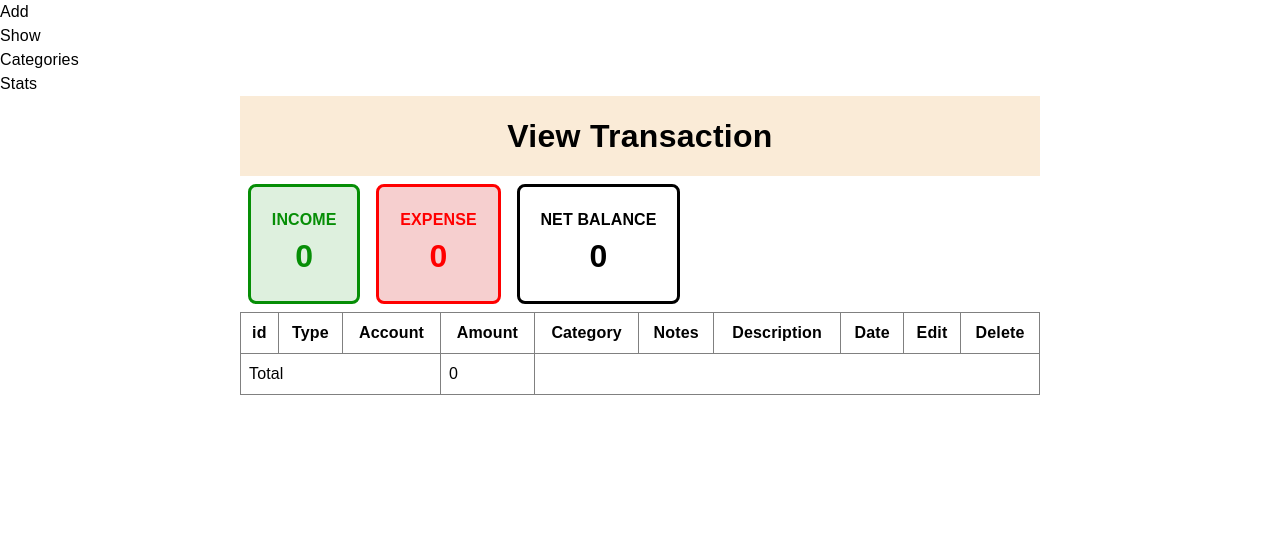
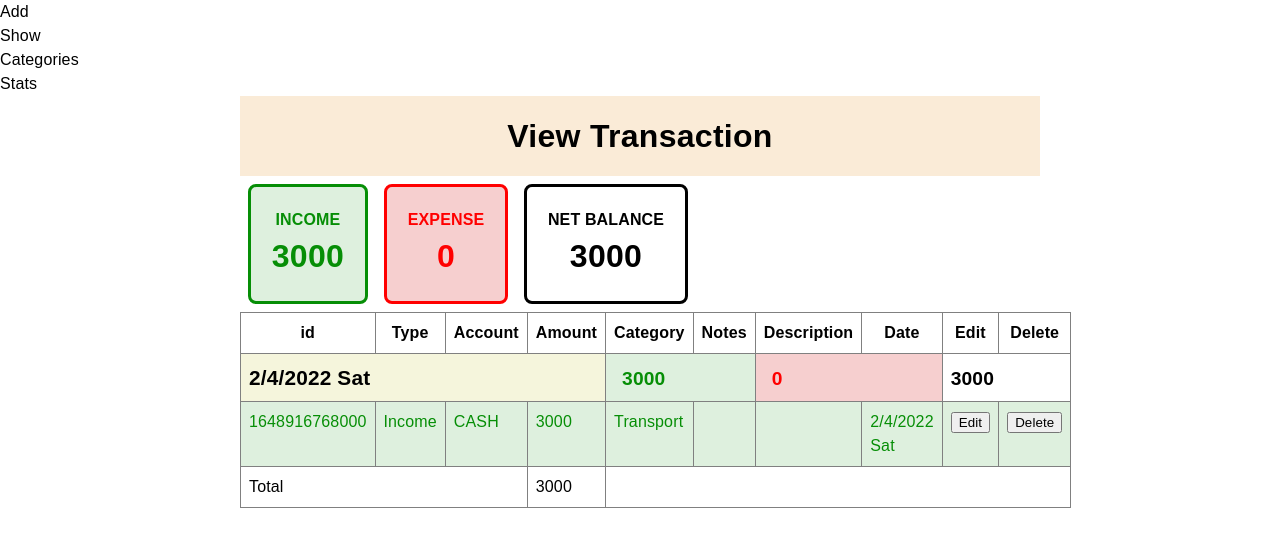
Before and after one commit to vratnoo/Just-React, a React (Create React App) app: page /show in a window 1280 px wide. Shown: the top 546 px of the page. Built offline with nearby package versions, Linux system fonts and the light colour scheme; what chartjs-plugin-autocolors would draw is missing.

Commit message:
rearanged app state using react redux

```diff
--- a/package.json
+++ b/package.json
@@ -11,8 +11,12 @@
     "react": "^18.0.0",
     "react-chartjs-2": "^4.1.0",
     "react-dom": "^18.0.0",
+    "react-redux": "^8.0.1",
     "react-router-dom": "^6.3.0",
     "react-scripts": "5.0.0",
+    "redux": "^4.2.0",
+    "redux-devtools-extension": "^2.13.9",
+    "redux-thunk": "^2.4.1",
     "web-vitals": "^2.1.4"
   },
   "scripts": {
--- a/src/App.js
+++ b/src/App.js
@@ -1,6 +1,6 @@
 import React, { useEffect, useState } from 'react'
-import  AddTransaction from "./AddTransaction"
-import  ShowTransaction from "./ShowTransaction"
+import  AddTransaction from "./features/transaction/AddTransaction"
+import  ShowTransaction from "./features/transaction/ShowTransaction"
 import  TransactionChart from "./Stats"
 import Navigation from './component/Navigation'
 import Category from "./categories"
@@ -23,7 +23,7 @@ function App() {
                     ])
     const [transactionList,setTransactionList] = useState([]);
     const [isEdit,setIsEdit] = useState(false)
-    const [editId,setEditId] = useState("")
+    const [editId,setEditId] = useState(null)
     const navigate = useNavigate()
 
   useEffect(()=>{
@@ -66,8 +66,8 @@ function App() {
 
 
 
-  const AddProps = {transactionType,accounts,categories,transactionList,setIsEdit,addTransaction,updateTransaction,isEdit,editId,}
-  const ShowProps = {transactionType,accounts,categories,transactionList,setTransactionList,handleDelete,handleEdit}
+  const AddProps = {setEditId,transactionType,accounts,categories,transactionList,setIsEdit,addTransaction,updateTransaction,isEdit,editId,}
+  const ShowProps = {setEditId,transactionType,accounts,categories,transactionList,setTransactionList,handleDelete,handleEdit}
   const CategoryProps = {categories,addCategory,deleteCategory,updateCategory,transactionType}
   const ChartProps = {transactionList,categories,transactionType}
   return (
--- a/src/categories.jsx
+++ b/src/categories.jsx
@@ -1,10 +1,18 @@
 import React, { useEffect, useState } from 'react';
+import { useDispatch, useSelector } from 'react-redux';
+import {
+  fetchCategories,
+  categoryAdd,
+  categoryUpdate,
+  categoryDelete,
+} from "./features/categories/categorySlice";
+import {transType} from './features/transaction/transactionSlice'
 
-
-const AddCategory = ({categories,addCategory,isEdit,setIsEdit,currentCategory,transactionType,updateCategory}) => {
-    const initialState = {id:"",name:"",type:transactionType.expense}
+const AddCategory = ({addCategory,isEdit,setIsEdit,currentCategory,transactionType,updateCategory}) => {
+    const initialState = {id:"",name:"",type:transType.EXPENSE}
+    const categories  = useSelector(fetchCategories)
     const [category,setCategory] = useState({})
-
+    const dispatch = useDispatch()
     useEffect(()=>{
 
         if(isEdit && currentCategory!==""){
@@ -22,11 +30,13 @@ const AddCategory = ({categories,addCategory,isEdit,setIsEdit,currentCategory,tr
     const handleSubmit = (e)=>{
         e.preventDefault()
         if(isEdit && currentCategory!==""){
-            updateCategory(category)
+            // updateCategory(category)
+            dispatch(categoryUpdate(category))
             setIsEdit(false)
             setCategory(initialState)
         }else{
-            addCategory({...category,id:Date.now()})
+            // addCategory({...category,id:Date.now()})
+            dispatch(categoryAdd({...category,id:Date.now()}))
             setCategory(initialState)
         }
 
@@ -40,7 +50,7 @@ const AddCategory = ({categories,addCategory,isEdit,setIsEdit,currentCategory,tr
                 <input type="text" name="name" value={category.name} onChange={handleChange}/>
                 <label> Type </label>
                 <select name="type" value={category.type} onChange={handleChange}>
-                {Object.keys(transactionType).map((key,index)=><option value={transactionType[key]}>{key}</option>)}
+                {Object.keys(transType).map((key,index)=><option value={transType[key]}>{key}</option>)}
                 </select>
                 <button>{!isEdit?"SAVE":"UPDATE"}</button>
             </form>
@@ -49,10 +59,12 @@ const AddCategory = ({categories,addCategory,isEdit,setIsEdit,currentCategory,tr
 
 
 
-const ViewCategory = ({categories,currentCategory,setIsEdit,editCategory,deleteCategory,handleEdit,transactionType}) => {
-
+const ViewCategory = ({currentCategory,setIsEdit,editCategory,deleteCategory,handleEdit,transactionType}) => {
+    const categories = useSelector(fetchCategories)
+    const dispatch  = useDispatch()
     const handleDelete  = (id)=>{
-        deleteCategory(id)
+        // deleteCategory(id)
+        dispatch(categoryDelete(id))
         if(currentCategory==id){
             setIsEdit(false)
         }
@@ -64,7 +76,6 @@ const ViewCategory = ({categories,currentCategory,setIsEdit,editCategory,deleteC
         <table>
             <tr>
                 <td>ID</td>
-                <td>sr.no</td>
                 <td>Name</td>
                 <td>Mode</td>
                 <td colSpan={2}>action</td>
@@ -72,9 +83,8 @@ const ViewCategory = ({categories,currentCategory,setIsEdit,editCategory,deleteC
             {categories.map((item,index)=>(
                 <tr key={item.id}>
                 <td>{item.id}</td>
-                <td>{index+1}</td>
                 <td>{item.name}</td>
-                <td>{transactionType.income==item.type?"INCOME":"EXPENSE"}</td>
+                <td>{transType.INCOME==item.type?"INCOME":"EXPENSE"}</td>
 
                 <td><button onClick={()=>handleEdit(item.id)}>Edit</button></td>
                 <td><button onClick={()=>handleDelete(item.id)}>Delete</button></td>
--- a/src/component/Navigation.jsx
+++ b/src/component/Navigation.jsx
@@ -4,7 +4,7 @@ import { Link } from "react-router-dom";
 const Navigation = (props)=>{
     const {setIsEdit} = props
     const handleClick = (e)=>{
-        // e.preventDafault()
+        e.preventDafault()
         setIsEdit(false)
     }
     return(
--- /dev/null
+++ b/src/features/categories/categorySlice.js
@@ -0,0 +1,58 @@
+import { transType } from "../transaction/transactionSlice"
+const initailState = {
+    entities:[
+        {id:1,name:"Food",type:transType.EXPENSE},
+        {id:2,name:"Bills",type:transType.EXPENSE},
+        {id:3,name:"Transport",type:transType.EXPENSE},
+        {id:4,name:"Salary",type:transType.INCOME}
+    ]
+}
+
+
+export const categoryReducer = (state=initailState,action)=>{
+
+    switch(action.type){
+        case 'categories/categoryAdd':{
+            return {...state,entities:[...state.entities,action.payload]}
+        }
+        case 'categories/categoryUpdate':{
+            const updatedCategory = action.payload
+            return {...state,entities:state.entities.map((item)=>item.id === updatedCategory.id?updatedCategory:item )}
+        }
+
+        case 'categories/categoryDelete':{
+            const deletedCategoryId = action.payload
+            return {...state,entities:state.entities.filter((item)=>item.id !== deletedCategoryId)}
+        }
+        default:{
+            return state
+        }
+    }
+}
+
+// action creator
+export const categoryAdd = (category)=>{
+    return {
+        type:'categories/categoryAdd',
+        payload:category
+    }
+}
+
+export const categoryUpdate = (category)=>{
+    return {
+        type:'categories/categoryUpdate',
+        payload:category
+    }
+}
+
+export const categoryDelete = (categoryId)=>{
+    return {
+        type:'categories/categoryDelete',
+        payload:categoryId
+    }
+}
+
+// selector
+export const fetchCategories = (state)=>{
+    return state.categories.entities
+}
--- a/src/AddTransaction.js
+++ b/src/features/transaction/AddTransaction.js
@@ -1,32 +1,44 @@
 import React, { useEffect, useState } from 'react'
-import { useLocation } from 'react-router-dom'
+import { useLocation, useNavigate } from 'react-router-dom'
+import { useDispatch, useSelector } from 'react-redux'
+import {
+  transactionAdd,
+  transType,
+  fetchTransaction,
+  transactionUpdate,
+} from "./transactionSlice";
+import { fetchCategories } from '../categories/categorySlice';
 
 
-
-const AddTransaction = ({transactionType,accounts,categories,setIsEdit,transactionList,setTransactionList,editId,isEdit,addTransaction,updateTransaction})=>{
-
+const AddTransaction = ({transactionType,accounts,setTransactionList,editId,setEditId,addTransaction,updateTransaction})=>{
+    const navigate = useNavigate()
+    const dispatch = useDispatch()
+    const transactions = useSelector(fetchTransaction)
+    const categories = useSelector(fetchCategories)
+    const [type,setType] = useState(transType.EXPENSE)
     let today = new Date().toISOString().slice(0, 10)
-    const [type,setType] = useState(transactionType.expense)
     const initialState = {id:Date.now(),type:type,date:today,amount:0,accountId:0,categoryId:0,notes:"",desc:""}
     const [transaction,setTransaction] = useState(initialState)
+    const transactionList  = transactions.entities
+
 
     useEffect(()=>{
 
 
-            if(isEdit && editId!==""){
-                const currentTransaction = transactionList.filter((item)=>item.id==editId)
+            if(editId!==null){
+                const currentTransaction = transactionList.find((item)=>item.id==editId)
                 // console.log(currentTransaction)
-                setTransaction(currentTransaction[0])
-                setType(currentTransaction[0].type)
+                setTransaction(currentTransaction)
+                setType(currentTransaction.type)
             }else{
 
                 setTransaction(initialState)
-                setIsEdit(false)
+                setEditId(null)
             }
 
 
 
-    },[isEdit,type])
+    },[editId])
 
     const handleChange = (e)=>{
         let name = e.target.name
@@ -49,13 +61,18 @@ const AddTransaction = ({transactionType,accounts,categories,setIsEdit,transacti
     const handleSubmit = (e)=>{
         e.preventDefault()
         // setTransaction({...transaction,id:Date.now()})
-        if(isEdit==true && editId!==""){
-            updateTransaction({...transaction,type:type})
+        if(editId!==null){
+            dispatch(transactionUpdate(transaction))
+            navigate('/show')
+
+            // updateTransaction({...transaction,type:type})
         }else{
-
-            addTransaction({...transaction,id:Date.now(),type:type})
+            dispatch(transactionAdd(transaction))
+            // addTransaction({...transaction,id:Date.now(),type:type})
         }
         setTransaction(initialState)
+
+
 
 
 
@@ -72,12 +89,12 @@ const AddTransaction = ({transactionType,accounts,categories,setIsEdit,transacti
     }
 
     return(
-        <div className={(transactionType.income==type)?"income":"expense"}>
-            {isEdit?(<h2>Edit Transaction</h2>):(<h2>Add Transaction</h2>)}
+        <div className={(transType.INCOME==type)?"income":"expense"}>
+            {editId!==null?(<h2>Edit Transaction</h2>):(<h2>Add Transaction</h2>)}
             <form onSubmit={handleSubmit}>
                 <fieldset>
-                <button className={(transactionType.income==type)?"active":""} onClick={(e)=>handleClick(e,transactionType.income)}>Income</button>
-                <button className={(transactionType.expense==type)?"active":""} onClick={(e)=>handleClick(e,transactionType.expense)}>Expense</button>
+                <button className={(transType.INCOME==type)?"active":""} onClick={(e)=>handleClick(e,transType.INCOME)}>Income</button>
+                <button className={(transType.EXPENSE==type)?"active":""} onClick={(e)=>handleClick(e,transType.EXPENSE)}>Expense</button>
                 </fieldset>
             <label>
                     Date
--- a/src/ShowTransaction.jsx
+++ b/src/features/transaction/ShowTransaction.jsx
@@ -1,5 +1,8 @@
 import React from 'react';
-
+import { useDispatch, useSelector } from 'react-redux';
+import { fetchCategories } from '../categories/categorySlice';
+import {fetchTransaction} from './transactionSlice'
+import { transType, trabsactionDelete } from './transactionSlice';
 const getDay = (item)=>{
     const date = new Date(item)
     const day  = date.toLocaleDateString('en-us', {weekday: 'short' });
@@ -8,12 +11,16 @@ const getDay = (item)=>{
 
 }
 
-const ShowTransaction = ({transactionType,accounts,categories,transactionList,handleDelete,handleEdit})=>{
-
+const ShowTransaction = ({transactionType,accounts,transactionList,handleEdit})=>{
+    const transactions = useSelector(fetchTransaction)
+    const categories = useSelector(fetchCategories)
+    const dispatch = useDispatch()
+    console.log(transactions)
+    transactionList  = transactions.entities
     let totalIncome = 0
     let totalExpense = 0
     transactionList.map((item)=>{
-        if(item.type==transactionType.income){
+        if(item.type==transType.INCOME){
             totalIncome+=parseInt(item.amount)
         }else{
             totalExpense+=parseInt(item.amount)
@@ -21,7 +28,9 @@ const ShowTransaction = ({transactionType,accounts,categories,transactionList,ha
 
     })
 
-
+    const handleDelete = (id)=>{
+        dispatch(trabsactionDelete(id))
+    }
     const TranData = transactionList.reduce((total,item)=>{
         const date = item.date
         const income = 0;
@@ -30,7 +39,7 @@ const ShowTransaction = ({transactionType,accounts,categories,transactionList,ha
                 total[date] = {Data:[],income:0,expense:0}
             }
             total[date].Data.push(item)
-            if(item.type==transactionType.income){
+            if(item.type==transType.INCOME){
                 total[date].income+=parseInt(item.amount)
             }else{
                 total[date].expense+=parseInt(item.amount)
@@ -88,9 +97,9 @@ const ShowTransaction = ({transactionType,accounts,categories,transactionList,ha
                           </tr>
 
                             {TranData[transaction_item].Data.map((item)=>(
-                                <tr className={item.type==transactionType.income?"income":"expense"}>
+                                <tr className={item.type==transType.INCOME?"income":"expense"}>
                                 <td>{item.id}</td>
-                                <td>{item.type==transactionType.expense?"Expense":"Income"}</td>
+                                <td>{item.type==transType.EXPENSE?"Expense":"Income"}</td>
                                 <td>{accounts.map((account)=>(account.id===item.accountId)?account.name:"")}</td>
                                 <td>{item.amount}</td>
                                 <td>{categories.map((category)=>(category.id===item.categoryId)?category.name:"")}</td>
@@ -110,16 +119,7 @@ const ShowTransaction = ({transactionType,accounts,categories,transactionList,ha
                    })}
                     <tr>
                         <td colSpan={3}>Total</td>
-                        <td>{transactionList.reduce((total,item)=>{
-                            if(item.type===transactionType.income){
-
-                                return total+parseInt(item.amount)
-                            }else{
-
-                                return total-parseInt(item.amount)
-                            }
-
-                            },0)}</td>
+                        <td>{totalIncome-totalExpense}</td>
                         <td colSpan={6}></td>
                     </tr>
 
--- /dev/null
+++ b/src/features/transaction/transactionSlice.js
@@ -0,0 +1,70 @@
+export const transType = {
+    INCOME:'income',
+    EXPENSE:'expense'
+}
+const today = new Date().toISOString().slice(0, 10)
+
+const initailState = {
+  entities: [
+    {
+      id: Date.now(),
+      type: transType.INCOME,
+      date: today,
+      amount: 3000,
+      accountId: 0,
+      categoryId: 3,
+      notes: "",
+      desc: "",
+    },
+  ],
+};
+
+export function transactionReducer(state = initailState, action) {
+  switch (action.type) {
+    case "transaction/transactionAdded": {
+      return {...state,entities:[...state.entities,action.payload]};
+    }
+    case "transaction/transactionUpdate": {
+      const updatedTransaction = action.payload
+      return {...state,entities:state.entities.map(item=>item.id===updatedTransaction.id?updatedTransaction:item)};
+    }
+    case "transaction/transactionDelete": {
+      const deletedTransactionId = action.payload
+      return {...state,entities:state.entities.filter(item=>item.id!==deletedTransactionId)};
+    }
+
+    default:{
+        return state
+    }
+  }
+}
+
+
+// action creator
+export  const transactionAdd = (data)=>{
+
+    return{
+        type:'transaction/transactionAdded',
+        payload:data
+    }
+}
+
+export const trabsactionDelete =  (transactionId)=>{
+  return{
+    type:'transaction/transactionDelete',
+    payload:transactionId
+  }
+}
+
+export const transactionUpdate = (data)=>{
+  return{
+    type:'transaction/transactionUpdate',
+    payload:data
+  }
+}
+
+// selectors
+export const fetchTransaction = (state)=>{
+  return state.transactions
+
+}
--- a/src/index.js
+++ b/src/index.js
@@ -5,7 +5,8 @@ import { createRoot } from 'react-dom/client';
 import './css/style.css';
 import App from './App';
 import { BrowserRouter } from "react-router-dom";
-
+import store from './store';
+import { Provider } from 'react-redux';
 
 const container = document.getElementById('root');
 const root = createRoot(container);
@@ -13,7 +14,10 @@ const root = createRoot(container);
 root.render(
   <React.StrictMode>
     <BrowserRouter>
+    <Provider store={store}>
     <App />
+
+    </Provider>
     </BrowserRouter>
   </React.StrictMode>
 );
--- /dev/null
+++ b/src/reducer.js
@@ -0,0 +1,13 @@
+import { transactionReducer } from "./features/transaction/transactionSlice";
+import { categoryReducer } from "./features/categories/categorySlice";
+import { combineReducers } from "redux";
+
+
+
+const rootReducer = combineReducers({
+    transactions:transactionReducer,
+    categories:categoryReducer
+})
+
+
+export default rootReducer
--- /dev/null
+++ b/src/store.js
@@ -0,0 +1,12 @@
+import { applyMiddleware, createStore } from "redux";
+import thunkMiddleware from "redux-thunk";
+import rootReducer from "./reducer"
+import { composeWithDevTools } from 'redux-devtools-extension'
+
+const composedEnhancer = composeWithDevTools(
+    applyMiddleware(thunkMiddleware)
+)
+const store = createStore(rootReducer,composedEnhancer)
+
+
+export default store
```
Also changed, not shown: 1 other file (tests, documents, lock files or other folders).
